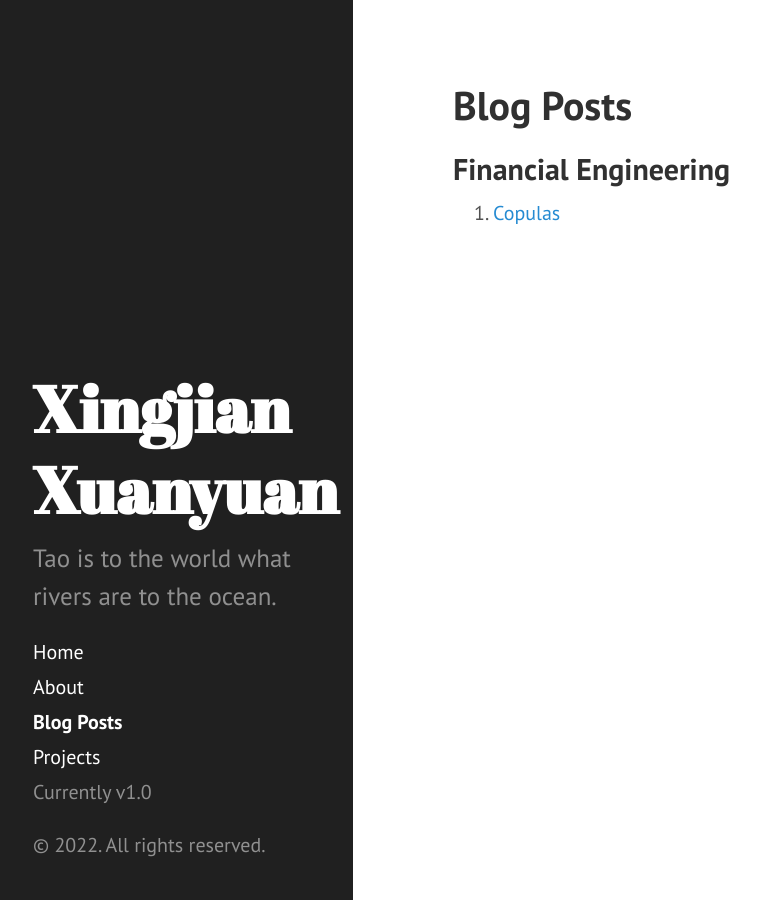
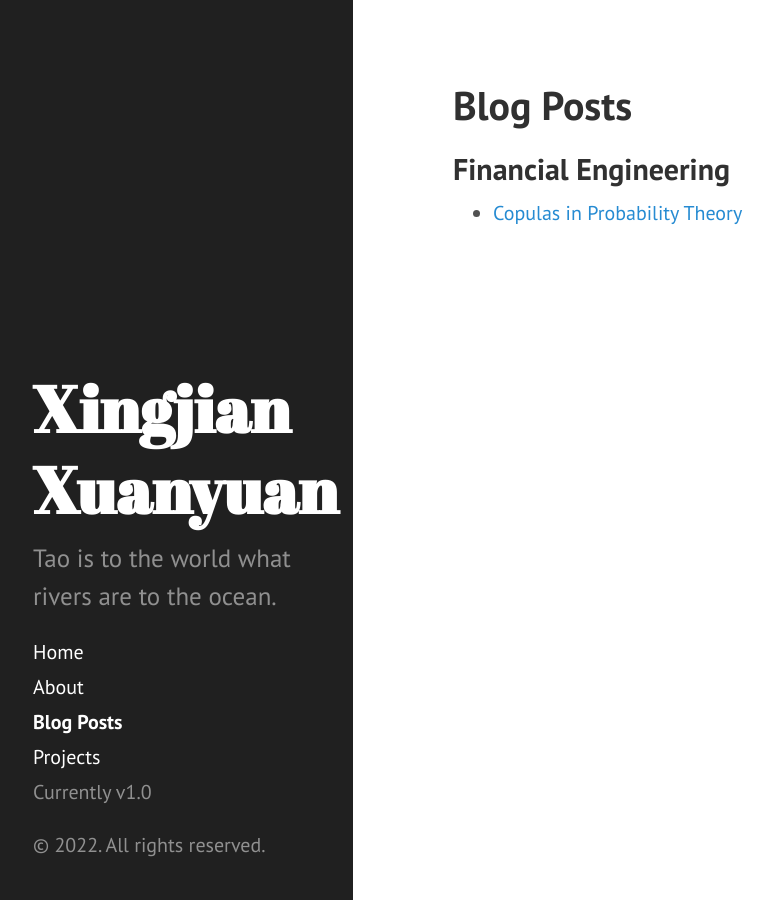
Before and after one commit to XingjianXuanyuan/XingjianXuanyuan.github.io, a Jekyll site: the page built from _pages/posts.md, in a window 1280 px wide. Shown: the whole page, without its empty margins (7-780 px from the left). Built offline with Jekyll 4.4.1, drawn with Linux system fonts in a browser that asks for light colours.

Commit message:
post reference

```diff
--- a/_pages/posts.md
+++ b/_pages/posts.md
@@ -7,4 +7,10 @@ nav_order: 3
 
 ## Financial Engineering
 
-1. [Copulas](https://xingjian.github.io/2022/05/01/copulas-in-probability-theory/)
+<ul>
+  {% for post in site.posts %}
+    <li>
+      <a href="{{ post.url }}">{{ post.title }}</a>
+    </li>
+  {% endfor %}
+</ul>
```
Also changed, not shown: _posts/2022-05-01-copulas-in-probability-theory.md (+1 -1 lines), 2 other files.
